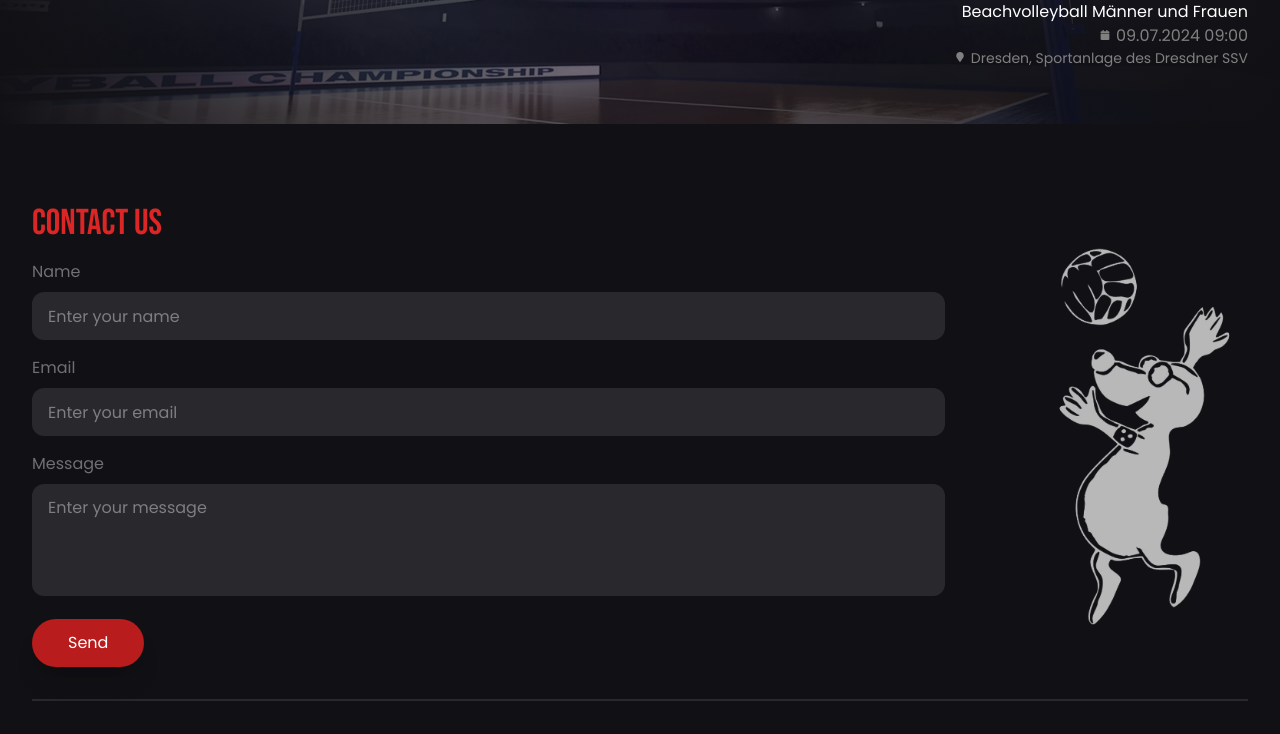
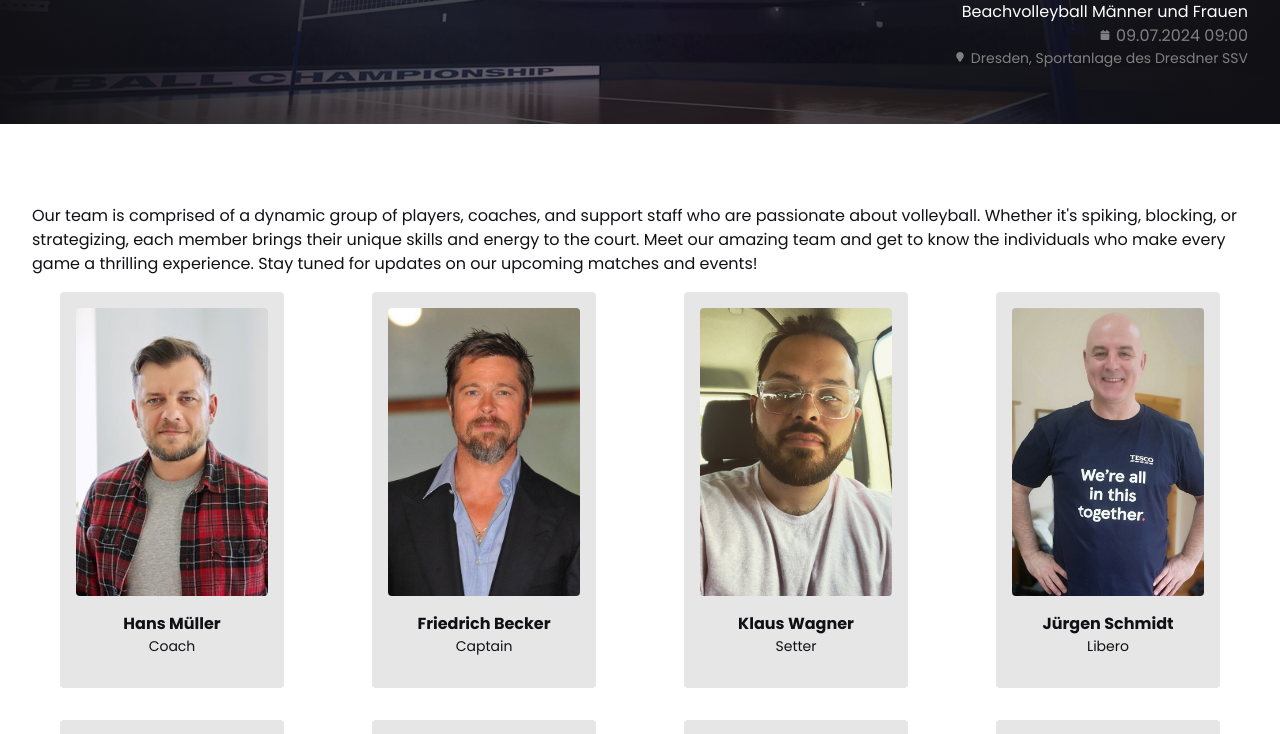
Before and after one commit to KateSerhiienko/volleyball-team-site, a React (Vite) app: page /team in a window 1280 px wide. Shown: the part 260-994 px from the top of the page. Built offline with nearby package versions, Linux system fonts and the light colour scheme.

Commit message:
add: TeamPage layout

```diff
--- a/src/components/PastEvents.jsx
+++ b/src/components/PastEvents.jsx
@@ -3,7 +3,7 @@ import { useState } from 'react';
 import { Link } from 'react-router-dom';
 import EventCard from './EventCard';
 
-const PastEvents = ({ pastEvents, showAllEvents }) => {
+const PastEvents = ({ pastEvents, showAllEvents = false }) => {
   const [visibleCount, setVisibleCount] = useState(6);
 
   const eventsToShow = showAllEvents
--- a/src/components/Team.jsx
+++ b/src/components/Team.jsx
@@ -3,8 +3,9 @@ import Slider from 'react-slick';
 import 'slick-carousel/slick/slick.css';
 import 'slick-carousel/slick/slick-theme.css';
 import { Link } from 'react-router-dom';
+import TeamMemberCard from './TeamMemberCard';
 
-const Team = ({ teamMembers }) => {
+const Team = ({ teamMembers, showAllTeam = false }) => {
   const sliderSettings = {
     infinite: true,
     speed: 700,
@@ -37,10 +38,12 @@ const Team = ({ teamMembers }) => {
 
   return (
     <section className="external-container py-10 sm:py-16 lg:py-20">
+      {!showAllTeam && (
         <h2 className="mb-4 text-center font-accent tracking-widest font-bold">
           <p className="text-lg text-red-600">TEAM</p>
           <p className="text-4xl">FREIBERGER MAULWÜRFE</p>
         </h2>
+      )}
       <p className="mb-4">
         Our team is comprised of a dynamic group of players, coaches, and
         support staff who are passionate about volleyball. Whether it&apos;s
@@ -49,27 +52,24 @@ const Team = ({ teamMembers }) => {
         the individuals who make every game a thrilling experience. Stay tuned
         for updates on our upcoming matches and events!
       </p>
+      {!showAllTeam ? (
         <Slider {...sliderSettings} className="mb-10">
           {teamMembers.map((member, index) => (
-          <div key={index}>
-            <div className="w-56 h-auto mx-auto p-4 bg-main-dark/10 rounded overflow-hidden text-center">
-              <div
-                className="w-full h-72 mb-4 rounded bg-cover bg-top bg-no-repeat"
-                style={{
-                  backgroundImage: `url(${member.img})`,
-                }}
-              ></div>
-              <h3 className="font-bold">{member.name}</h3>
-              <p className="mb-4 text-sm">
-                {member.position && `${member.position}`}
-              </p>
-            </div>
-          </div>
+            <TeamMemberCard key={index} teamMember={member} />
           ))}
         </Slider>
+      ) : (
+        <div className="flex flex-wrap gap-8">
+          {teamMembers.map((member, index) => (
+            <TeamMemberCard key={index} teamMember={member} />
+          ))}
+        </div>
+      )}
+      {!showAllTeam && (
         <Link to="/team">
           <button className="block btn-primary-2 mx-auto">Show all Team</button>
         </Link>
+      )}
     </section>
   );
 };
--- /dev/null
+++ b/src/components/TeamMemberCard.jsx
@@ -0,0 +1,30 @@
+import PropTypes from 'prop-types';
+
+const TeamMemberCard = ({ teamMember }) => {
+  return (
+    <>
+      <div className="w-56 h-auto mx-auto p-4 bg-main-dark/10 rounded overflow-hidden text-center">
+        <div
+          className="w-full h-72 mb-4 rounded bg-cover bg-top bg-no-repeat"
+          style={{
+            backgroundImage: `url(${teamMember.img})`,
+          }}
+        ></div>
+        <h3 className="font-bold">{teamMember.name}</h3>
+        <p className="mb-4 text-sm">
+          {teamMember.position && `${teamMember.position}`}
+        </p>
+      </div>
+    </>
+  );
+};
+
+TeamMemberCard.propTypes = {
+  teamMember: PropTypes.shape({
+    name: PropTypes.string.isRequired,
+    position: PropTypes.string,
+    img: PropTypes.string.isRequired,
+  }).isRequired,
+};
+
+export default TeamMemberCard;
--- a/src/layouts/MainLayout.jsx
+++ b/src/layouts/MainLayout.jsx
@@ -47,7 +47,7 @@ const MainLayout = ({ upcomingEvents }) => {
 };
 
 MainLayout.propTypes = {
-  upcomingEvents: PropTypes.object.isRequired,
+  upcomingEvents: PropTypes.array.isRequired,
 };
 
 export default MainLayout;
--- a/src/pages/TeamPage.jsx
+++ b/src/pages/TeamPage.jsx
@@ -1,11 +1,16 @@
 import PropTypes from 'prop-types';
+import Team from '../components/Team';
 
 const TeamPage = ({ teamMembers }) => {
-  <></>;
+  return (
+    <>
+      <Team showAllTeam={true} teamMembers={teamMembers} />
+    </>
+  );
 };
 
 TeamPage.propTypes = {
-  teamMembers: PropTypes.object.isRequired,
+  teamMembers: PropTypes.array.isRequired,
 };
 
 export default TeamPage;
```
Lines whose indentation alone changed are shown as unchanged.
